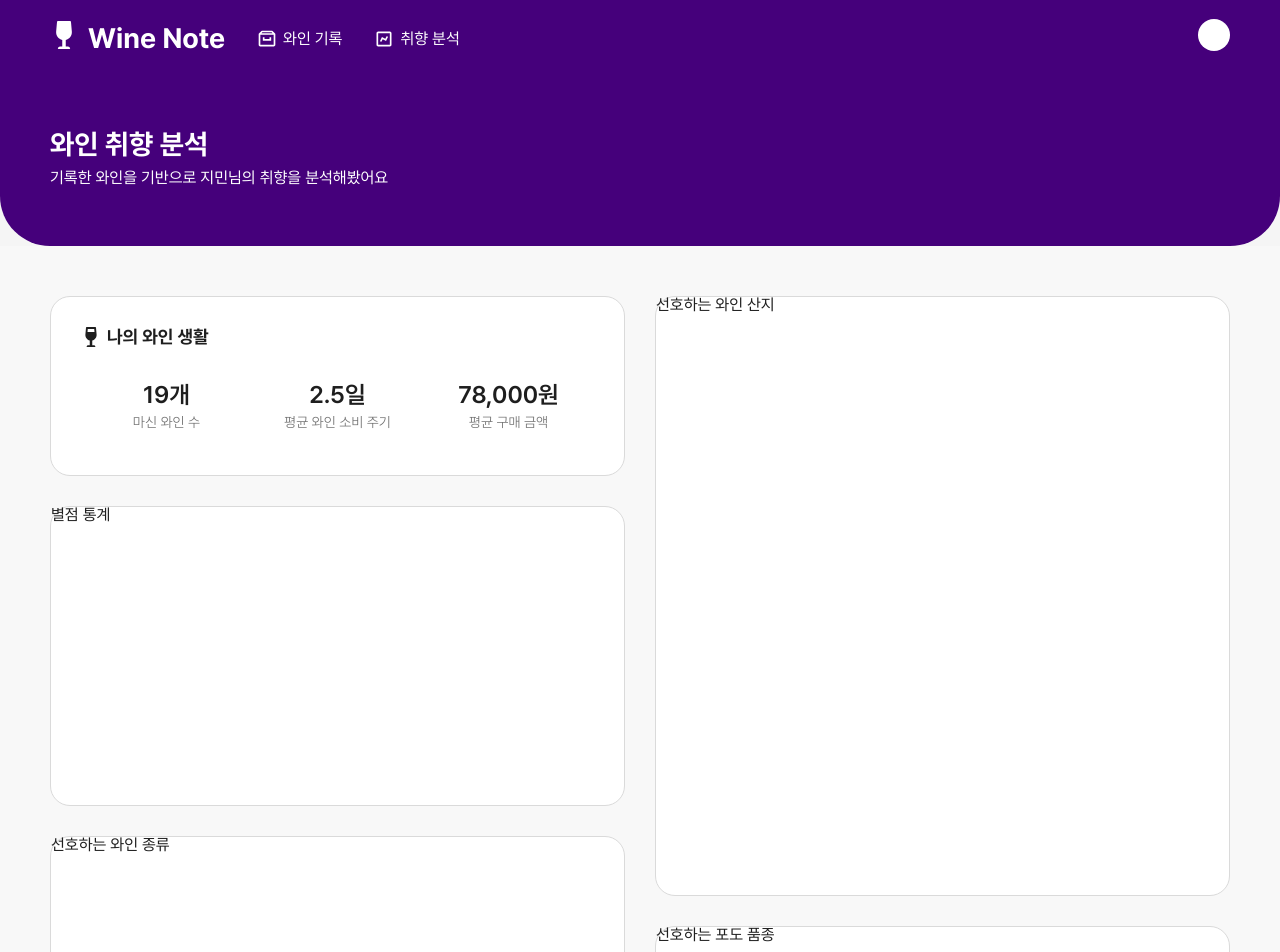
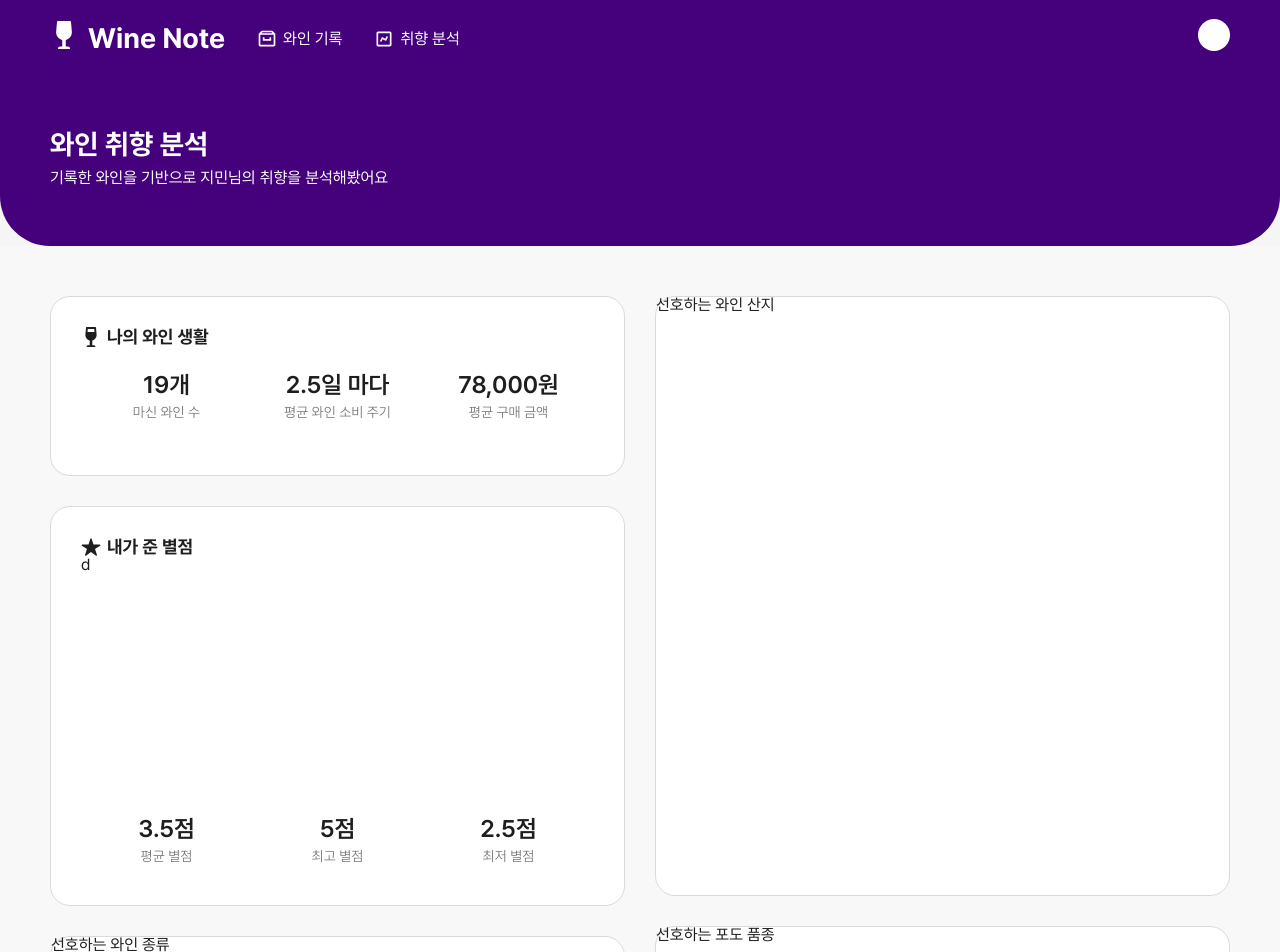
Before and after one commit to JIMIN1020/wine-note, a React (Create React App) app in the folder client/: page /analysis in a window 1280 px wide. Shown: the top 952 px of the page. Built offline with nearby package versions, Linux system fonts and the light colour scheme.

Commit message:
[Style]: 별점 통계 레이아웃

```diff
--- a/client/src/components/analysis/ReportBox.tsx
+++ b/client/src/components/analysis/ReportBox.tsx
@@ -2,6 +2,7 @@ import React from 'react';
 import styled from 'styled-components';
 import { defaultWidth } from '../../styles/GlobalStyle';
 import WineLife from './statistic/WineLife';
+import RatingStat from './statistic/RatingStat';
 
 const ReportBox = () => {
   return (
@@ -9,7 +10,7 @@ const ReportBox = () => {
       <Wrapper>
         <ColumnWrapper>
           <WineLife />
-          <Box2>별점 통계</Box2>
+          <RatingStat />
           <Box4>선호하는 와인 종류</Box4>
         </ColumnWrapper>
         <ColumnWrapper>
@@ -48,14 +49,6 @@ const ColumnWrapper = styled.div`
   gap: 30px;
 `;
 
-const Box2 = styled.div`
-  width: 100%;
-  height: 300px;
-  background-color: white;
-  border-radius: 20px;
-  border: 1px solid ${({ theme }) => theme.colors.border_lightgray};
-`;
-
 const Box3 = styled.div`
   width: 100%;
   height: 600px;
--- /dev/null
+++ b/client/src/components/analysis/statistic/RatingStat.tsx
@@ -0,0 +1,42 @@
+import React from 'react';
+import StatLayout from '../../layout/StatLayout';
+import { IoStar } from 'react-icons/io5';
+import styled from 'styled-components';
+import StatBox from './StatBox';
+
+const RatingStat = () => {
+  return (
+    <StatLayout icon={<IoStar size={20} />} title='내가 준 별점' height={400}>
+      <Wrapper>
+        <ChartContainer>d</ChartContainer>
+        <StatWrapper>
+          <StatBox name='평균 별점' value='3.5점' />
+          <StatBox name='최고 별점' value='5점' />
+          <StatBox name='최저 별점' value='2.5점' />
+        </StatWrapper>
+      </Wrapper>
+    </StatLayout>
+  );
+};
+
+export default RatingStat;
+
+const Wrapper = styled.div`
+  width: 100%;
+  height: 100%;
+
+  display: flex;
+  flex-direction: column;
+`;
+
+const ChartContainer = styled.div`
+  width: 100%;
+  flex: 1;
+`;
+
+const StatWrapper = styled.div`
+  width: 100%;
+  height: 70px;
+  display: grid;
+  grid-template-columns: 1fr 1fr 1fr;
+`;
--- /dev/null
+++ b/client/src/components/analysis/statistic/StatBox.tsx
@@ -0,0 +1,39 @@
+import React from 'react';
+import styled from 'styled-components';
+
+interface StatBoxProps {
+  name: string;
+  value: string;
+}
+
+const StatBox = ({ name, value }: StatBoxProps) => {
+  return (
+    <Box>
+      <h5>{value}</h5>
+      <span>{name}</span>
+    </Box>
+  );
+};
+
+export default StatBox;
+
+const Box = styled.div`
+  height: 100%;
+  display: flex;
+  flex-direction: column;
+  align-items: center;
+  justify-content: center;
+  gap: 8px;
+
+  & h5 {
+    color: ${({ theme }) => theme.colors.font_black};
+    font-size: ${({ theme }) => theme.fontSize.xxl};
+    font-weight: 600;
+  }
+
+  & span {
+    color: ${({ theme }) => theme.colors.font_gray};
+    font-size: ${({ theme }) => theme.fontSize.base};
+    font-weight: 300;
+  }
+`;
--- a/client/src/components/analysis/statistic/WineLife.tsx
+++ b/client/src/components/analysis/statistic/WineLife.tsx
@@ -2,23 +2,19 @@ import React from 'react';
 import styled from 'styled-components';
 import { FaWineGlassAlt } from 'react-icons/fa';
 import StatLayout from '../../layout/StatLayout';
+import StatBox from './StatBox';
 
 const WineLife = () => {
   return (
-    <StatLayout icon={<FaWineGlassAlt size={20} />} title='나의 와인 생활'>
+    <StatLayout
+      icon={<FaWineGlassAlt size={20} />}
+      title='나의 와인 생활'
+      height={180}
+    >
       <Wrapper>
-        <Box>
-          <h5>19개</h5>
-          <span>마신 와인 수</span>
-        </Box>
-        <Box>
-          <h5>2.5일</h5>
-          <span>평균 와인 소비 주기</span>
-        </Box>
-        <Box>
-          <h5>78,000원</h5>
-          <span>평균 구매 금액</span>
-        </Box>
+        <StatBox name='마신 와인 수' value='19개' />
+        <StatBox name='평균 와인 소비 주기' value='2.5일 마다' />
+        <StatBox name='평균 구매 금액' value='78,000원' />
       </Wrapper>
     </StatLayout>
   );
@@ -32,24 +28,3 @@ const Wrapper = styled.div`
   display: grid;
   grid-template-columns: 1fr 1fr 1fr;
 `;
-
-const Box = styled.div`
-  height: 100%;
-  display: flex;
-  flex-direction: column;
-  align-items: center;
-  justify-content: center;
-  gap: 8px;
-
-  & h5 {
-    color: ${({ theme }) => theme.colors.font_black};
-    font-size: ${({ theme }) => theme.fontSize.xxl};
-    font-weight: 600;
-  }
-
-  & span {
-    color: ${({ theme }) => theme.colors.font_gray};
-    font-size: ${({ theme }) => theme.fontSize.base};
-    font-weight: 300;
-  }
-`;
--- a/client/src/components/layout/StatLayout.tsx
+++ b/client/src/components/layout/StatLayout.tsx
@@ -5,11 +5,12 @@ interface StatLayoutProps {
   children: React.ReactNode;
   icon: React.ReactNode;
   title: string;
+  height: number;
 }
 
-const StatLayout = ({ children, icon, title }: StatLayoutProps) => {
+const StatLayout = ({ children, icon, title, height }: StatLayoutProps) => {
   return (
-    <Container>
+    <Container $height={height}>
       <TitleBar>
         {icon}
         <h3>{title}</h3>
@@ -21,13 +22,16 @@ const StatLayout = ({ children, icon, title }: StatLayoutProps) => {
 
 export default StatLayout;
 
-const Container = styled.div`
+const Container = styled.div<{ $height: number }>`
   width: 100%;
-  height: 180px;
+  height: ${({ $height }) => $height}px;
   background-color: white;
   border-radius: 20px;
   padding: 30px;
   border: 1px solid ${({ theme }) => theme.colors.border_lightgray};
+
+  display: flex;
+  flex-direction: column;
 `;
 
 const TitleBar = styled.div`
--- /dev/null
+++ b/client/src/styles/motionVariants 2.ts
@@ -0,0 +1,5 @@
+export const modalBackgroundVariants = {
+  initial: { backgroundColor: 'rgba(0,0,0,0)' },
+  animate: { backgroundColor: 'rgba(0,0,0,0.5)' },
+  exit: { backgroundColor: 'rgba(0,0,0,0)' },
+};
```
